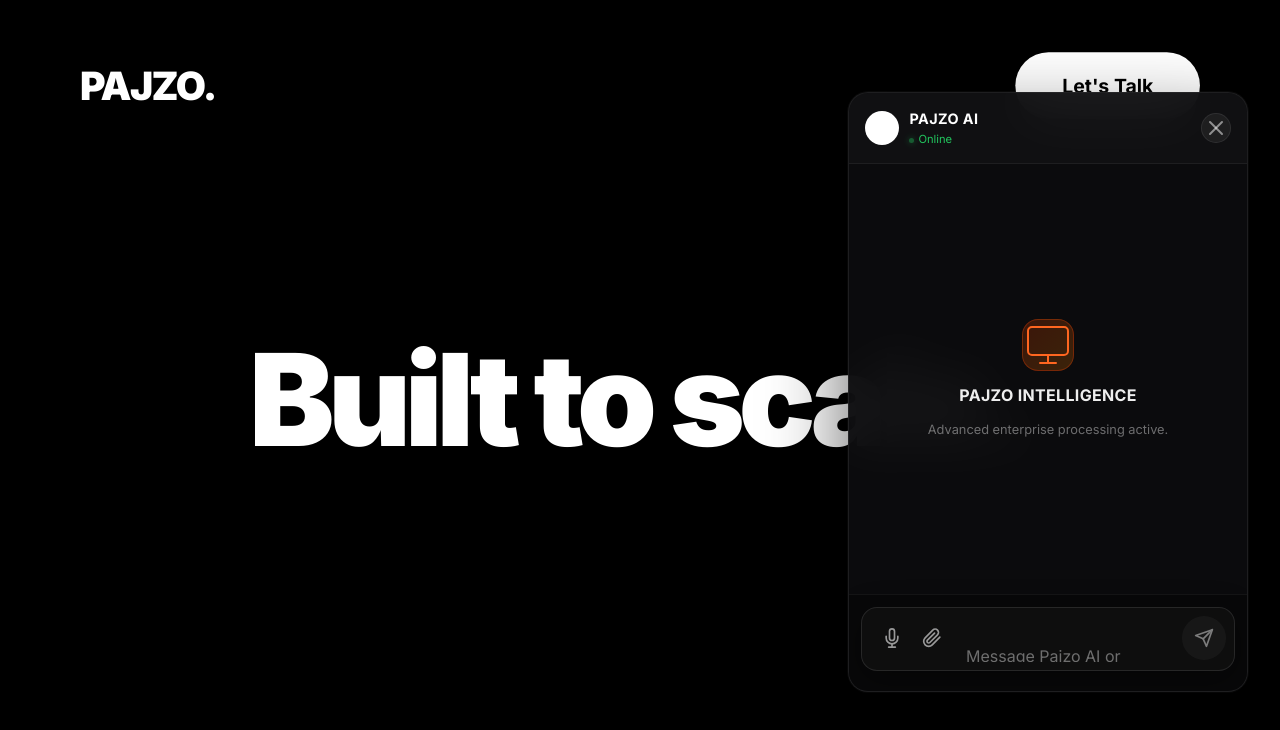
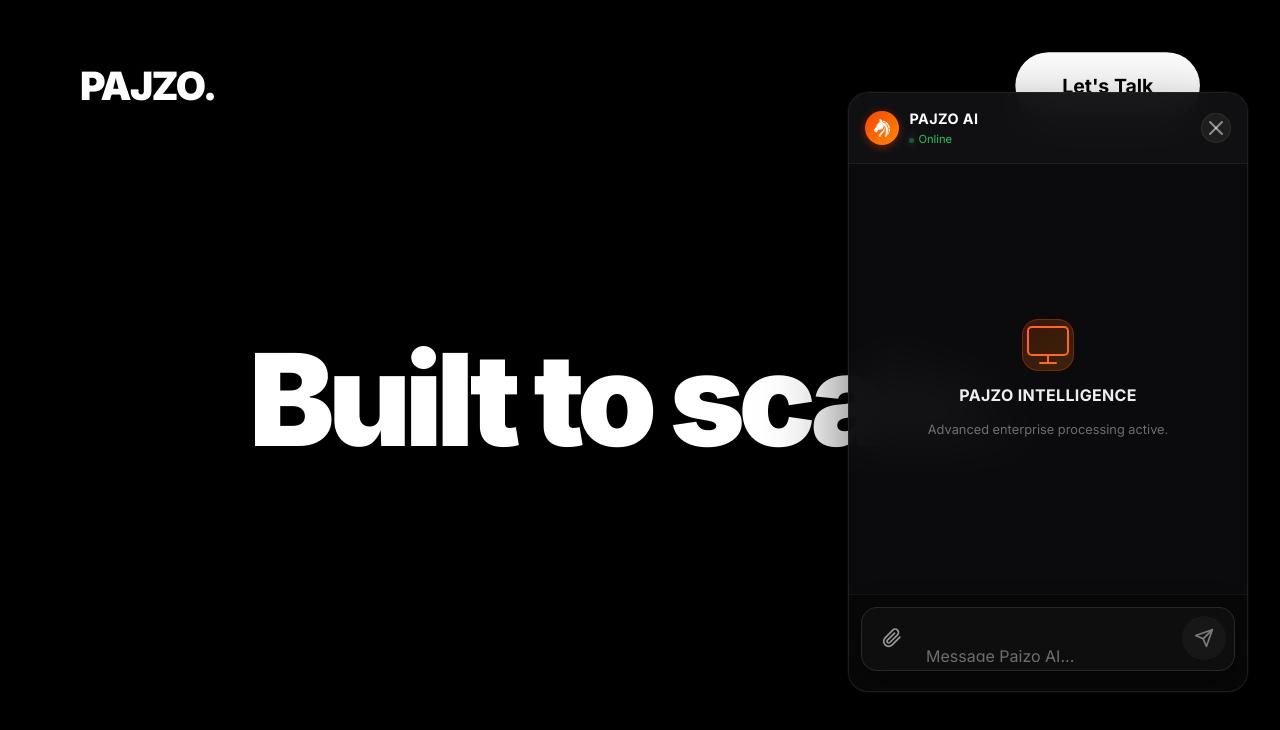
Before and after one commit to Ajdin-AP/pajzo-website, a React (Vite) app: page / in a window 1280 px wide. Both pictures are taken after a click on the button "Open Pajzo AI". Shown: the top 730 px of the page. Built offline with nearby package versions, Linux system fonts and the light colour scheme.

Commit message:
Fix logo white square, shorten placeholder, remove mic button

```diff
--- a/src/components/Chat/MessageInput.tsx
+++ b/src/components/Chat/MessageInput.tsx
@@ -16,38 +16,8 @@
 export function MessageInput({ onSend, disabled }: MessageInputProps) {
     const [content, setContent] = useState('');
     const [selectedImage, setSelectedImage] = useState<string | null>(null);
-    const [isListening, setIsListening] = useState(false);
     const textareaRef = useRef<HTMLTextAreaElement>(null);
     const fileInputRef = useRef<HTMLInputElement>(null);
-    const recognitionRef = useRef<any>(null);
-
-    useEffect(() => {
-        if (typeof window !== 'undefined') {
-            const SpeechRecognition = window.SpeechRecognition || window.webkitSpeechRecognition;
-            if (SpeechRecognition) {
-                const recognition = new SpeechRecognition();
-                recognition.continuous = true;
-                recognition.interimResults = true;
-
-                recognition.onresult = (event: any) => {
-                    let transcript = '';
-                    for (let i = event.resultIndex; i < event.results.length; i++) {
-                        transcript += event.results[i][0].transcript;
-                    }
-                    setContent(prev => {
-                        // For simplicity in this local MVP, we append the spoken text
-                        return prev + (prev.length > 0 && !prev.endsWith(' ') ? ' ' : '') + transcript;
-                    });
-                };
-
-                recognition.onstart = () => setIsListening(true);
-                recognition.onend = () => setIsListening(false);
-                recognition.onerror = () => setIsListening(false);
-
-                recognitionRef.current = recognition;
-            }
-        }
-    }, []);
 
     useEffect(() => {
         if (textareaRef.current) {
@@ -55,18 +25,6 @@
             textareaRef.current.style.height = `${Math.min(textareaRef.current.scrollHeight, 200)}px`;
         }
     }, [content]);
-
-    const toggleListening = () => {
-        if (!recognitionRef.current) {
-            alert("Speech recognition is not supported in this browser. Please use Chrome or Safari.");
-            return;
-        }
-        if (isListening) {
-            recognitionRef.current.stop();
-        } else {
-            recognitionRef.current.start();
-        }
-    };
 
     const handleImageSelect = (e: React.ChangeEvent<HTMLInputElement>) => {
         const file = e.target.files?.[0];
@@ -180,21 +138,7 @@
                     onChange={handleImageSelect}
                     style={{ display: 'none' }}
                 />
-                <button
-                    type="button"
-                    className={`${styles.actionBtn} ${isListening ? styles.listeningActive : ''}`}
-                    onClick={toggleListening}
-                    disabled={disabled}
-                    title="Dictate message"
-                    aria-label="Toggle voice dictation"
-                >
-                    <svg width="20" height="20" viewBox="0 0 24 24" fill="none" stroke="currentColor" strokeWidth="2" strokeLinecap="round" strokeLinejoin="round">
-                        <path d="M12 1a3 3 0 0 0-3 3v8a3 3 0 0 0 6 0V4a3 3 0 0 0-3-3z"></path>
-                        <path d="M19 10v2a7 7 0 0 1-14 0v-2"></path>
-                        <line x1="12" y1="19" x2="12" y2="23"></line>
-                        <line x1="8" y1="23" x2="16" y2="23"></line>
-                    </svg>
-                </button>
+
                 <button
                     type="button"
                     className={styles.actionBtn}
@@ -210,7 +154,7 @@
                 <textarea
                     ref={textareaRef}
                     className={styles.textarea}
-                    placeholder="Message Pajzo AI or attach an image..."
+                    placeholder="Message Pajzo AI..."
                     value={content}
                     onChange={(e) => setContent(e.target.value)}
                     onKeyDown={handleKeyDown}
--- a/src/components/FloatingChat.module.css
+++ b/src/components/FloatingChat.module.css
@@ -102,13 +102,22 @@
   gap: 0.65rem;
 }
 
-.logo {
+.logoContainer {
   width: 34px;
   height: 34px;
+  min-width: 34px;
   border-radius: 50%;
-  object-fit: cover;
   background: linear-gradient(135deg, #ff4400, #ff8800);
-  padding: 6px;
+  display: flex;
+  align-items: center;
+  justify-content: center;
+  box-shadow: 0 2px 8px rgba(255, 68, 0, 0.4);
+}
+
+.logo {
+  width: 18px;
+  height: 18px;
+  object-fit: contain;
   filter: brightness(0) invert(1);
 }
 
--- a/src/components/FloatingChat.tsx
+++ b/src/components/FloatingChat.tsx
@@ -47,7 +47,9 @@
             >
                 <div className={styles.chatHeader}>
                     <div className={styles.headerLeft}>
-                        <img src="/hero.svg" alt="Pajzo Logo" className={styles.logo} />
+                        <div className={styles.logoContainer}>
+                            <img src="/hero.svg" alt="Pajzo Logo" className={styles.logo} />
+                        </div>
                         <div>
                             <h3>PAJZO AI</h3>
                             <span className={styles.status}>Online</span>
```
